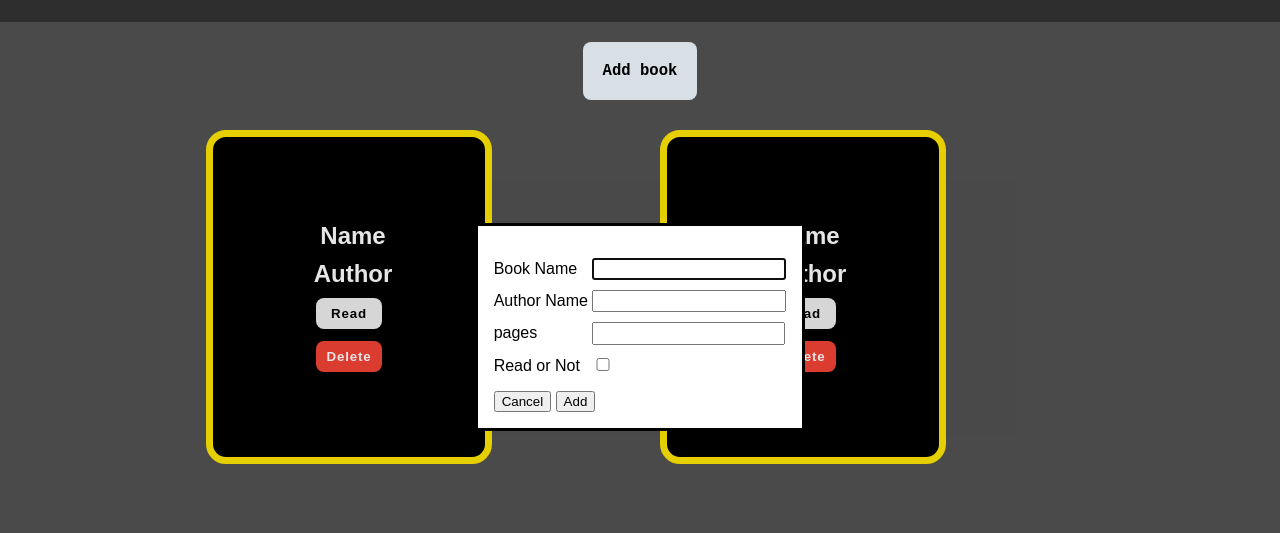
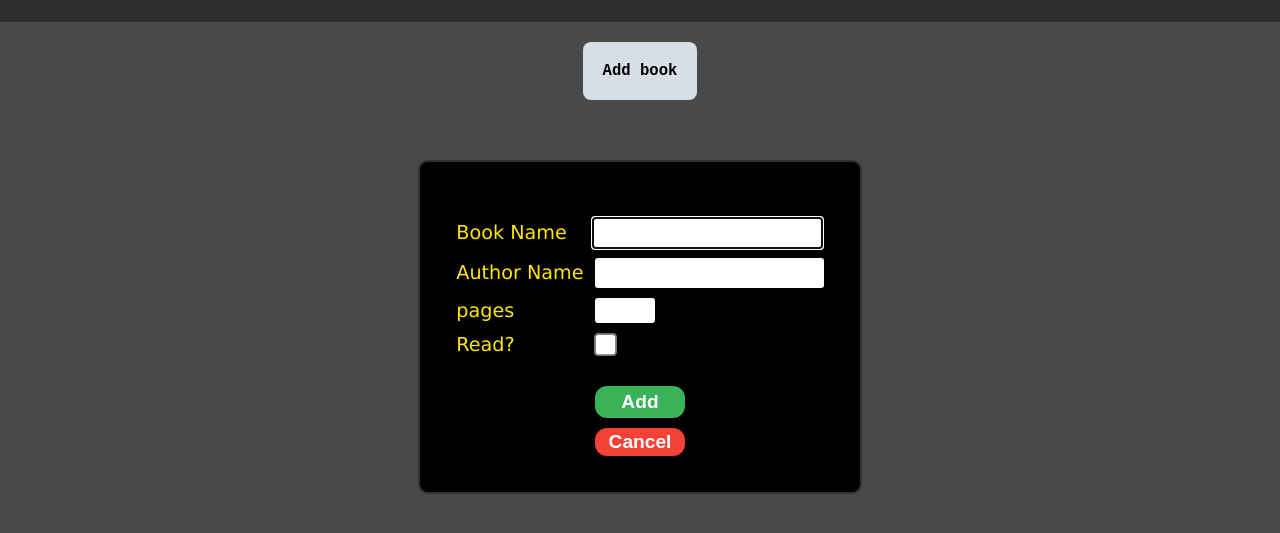
Before and after one commit to nazalnihad/Library, a plain HTML site: page index.html in a window 1280 px wide. Both pictures are taken after a click on the button "Add book". Shown: the part 73-606 px from the top of the page. Drawn offline with Linux system fonts and the light colour scheme.

Commit message:
done , some more stuff to improve later

```diff
--- a/index.html
+++ b/index.html
@@ -13,24 +13,8 @@
     <div class="add_books">
       <button class="add_book">Add book</button>
     </div>
-    <main>
+    <main class="main-content">
       <div class="book_details">
-        <div class="book">
-          <div class="book_name">Name</div>
-          <div class="author">Author</div>
-          <div class="buttons">
-            <button class="read">Read</button>
-            <button class="delete">Delete</button>
-          </div>
-        </div>
-
-        <div class="book">
-          <div class="book_name">Name</div>
-          <div class="author">Author</div>
-          <div class="buttons">
-            <button class="read">Read</button>
-            <button class="delete">Delete</button>
-          </div>
         </div>
       </div>
     </main>
@@ -51,7 +35,7 @@
           /></label>
 
           <label for="read_status">
-            Read or Not
+            Read?
             <input type="checkbox" name="read_status" id="read_status"
           /></label>
         </p>
--- a/script.js
+++ b/script.js
@@ -3,6 +3,7 @@ const form = document.querySelector(".book_form");
 const cancel = document.querySelector(".cancelBtn");
 const add = document.querySelector(".add");
 const deleteBtn = document.querySelector("delete");
+const mainContent = document.querySelector('main');
 
 const myLibrary = [];
 
@@ -48,6 +49,9 @@ function showBooks() {
     authorDiv.className = "author";
     authorDiv.textContent = book.author_name;
 
+    const pagesDiv = document.createElement("div");
+    pagesDiv.textContent = "pages : " + book.no_of_pages;
+
     const buttonsDiv = document.createElement("div");
     buttonsDiv.className = "buttons";
 
@@ -77,6 +81,7 @@ function showBooks() {
 
     bookContainer.appendChild(bookNameDiv);
     bookContainer.appendChild(authorDiv);
+    bookContainer.appendChild(pagesDiv);
     bookContainer.appendChild(buttonsDiv);
 
     bookDetailsContainer.appendChild(bookContainer);
@@ -97,6 +102,7 @@ function closeDialog() {
 }
 
 add_book.addEventListener("click", () => {
+  mainContent.classList.add('blur-background');
   showDialog();
 })
 
@@ -106,6 +112,7 @@ cancel.addEventListener("click", () => {
   document.getElementById("pages").value = "";
   document.getElementById("read_status").checked = false;
   closeDialog();
+  mainContent.classList.remove('blur-background');
 });
 
 
@@ -118,6 +125,7 @@ form.addEventListener("submit", (event) => {
   else {
     addBook();
     closeDialog();
+    mainContent.classList.remove('blur-background');
   }
 });
 
--- a/style.css
+++ b/style.css
@@ -26,7 +26,7 @@ body {
     grid-template-columns: repeat(auto-fit, minmax(257px, 1fr)); /* Arrange books in columns with minimum width of 200px */
     gap: 40px;
     justify-content: center;
-    align-items: center;
+    /* align-items: center; */
     /* border: 1px solid black; */
     width: 70%;
     /* padding: 0px; */
@@ -44,15 +44,16 @@ body {
     font-size: x-large;
     font-weight: bolder;
     align-items: center;
-    border: 7px solid rgb(255, 230, 0);
+    border: 7px solid #ffe600;
     border-radius: 20px;
     /* padding: ; */
     width: 17rem;
     height: 20rem;
     margin-bottom: 15px;
+    margin-left: 10px;
   }
 
-  .book_name,
+  .book_name,.pages,
   .author {
     margin-bottom: 10px;
     padding-left: 8px;
@@ -99,31 +100,15 @@ body {
     gap: 10px;
     align-items: flex-start;
   }
-  input[type="text"]
-{
-    width: 180px;
-    height: 8px;
-    padding: 5px;
-  }
-  input[type="checkbox"] {
-    width: 30px;
-  }
-  input[type="number"]{
-    margin-left: 50px;
-    width: 185px;
-    height: 17px;
-  }
-  #name{
-    margin-left: 10px;
-  }
+
   .buttons{
     display: flex;
     flex-direction: column;
     gap: 0.7rem;
+    margin-top: 10px;
   }
   .read{
     width:5em;
-    /* background-color: #f44336;  */
     color: rgb(0, 0, 0);
     border: none;
     padding: 8px;
@@ -139,3 +124,78 @@ body {
     background-color: aliceblue;
     color: black;
   }
+
+.book_form {
+  gap: 10px;
+  padding: 20px;
+  font-size: larger;
+  font-family: Verdana, Geneva, Tahoma, sans-serif;
+}
+
+.book_form label #name{
+  margin-left: 20px;
+
+}
+.book_form label #author {
+  margin-left: 5px;
+}
+
+.book_form label #pages {
+  margin-left: 75px;
+  width: 50px;
+  height: 15px;
+}
+.book_form label input[type="text"],
+.book_form label input[type="number"] {
+  padding: 5px;
+  border: none;
+  border-radius: 3px;
+  font-size: 17px;
+  font-family: Verdana, Geneva, Tahoma, sans-serif /* Specify font family */
+}
+.book_form label input[type="checkbox"] {
+  margin-left: 78px;
+  transform: scale(1.75);
+}
+
+.book_form div {
+  margin-top: 30px;
+  display: flex;
+  flex-direction: column-reverse;
+  align-items: center;
+  justify-content: center;
+  gap: 10px;
+}
+
+.book_form div button{
+  font-size: 1em;
+  font-weight: bold;
+  width: 90px;
+    /* padding: 3px; */
+}
+.cancelBtn{
+  padding: 3px;
+  background-color: #f44336;
+  border: none;
+  border-radius: 12px;
+  color: #ffffff;
+}
+.add{
+  padding: 5px;
+  background-color: #3ab258;
+  border: none;
+  border-radius: 12px;
+  color: #ffffff;
+}
+
+.over_lay{
+  background-color: #000000;
+  border-radius: 10px;
+  border: 2px solid rgba(62, 62, 62, 0.8);
+  color: #ffe600;
+}
+
+/* CSS for the background blur effect */
+.blur-background {
+  filter: blur(8px);
+}
```
Also changed, not shown: onam.html (added, +67 -0 lines).
